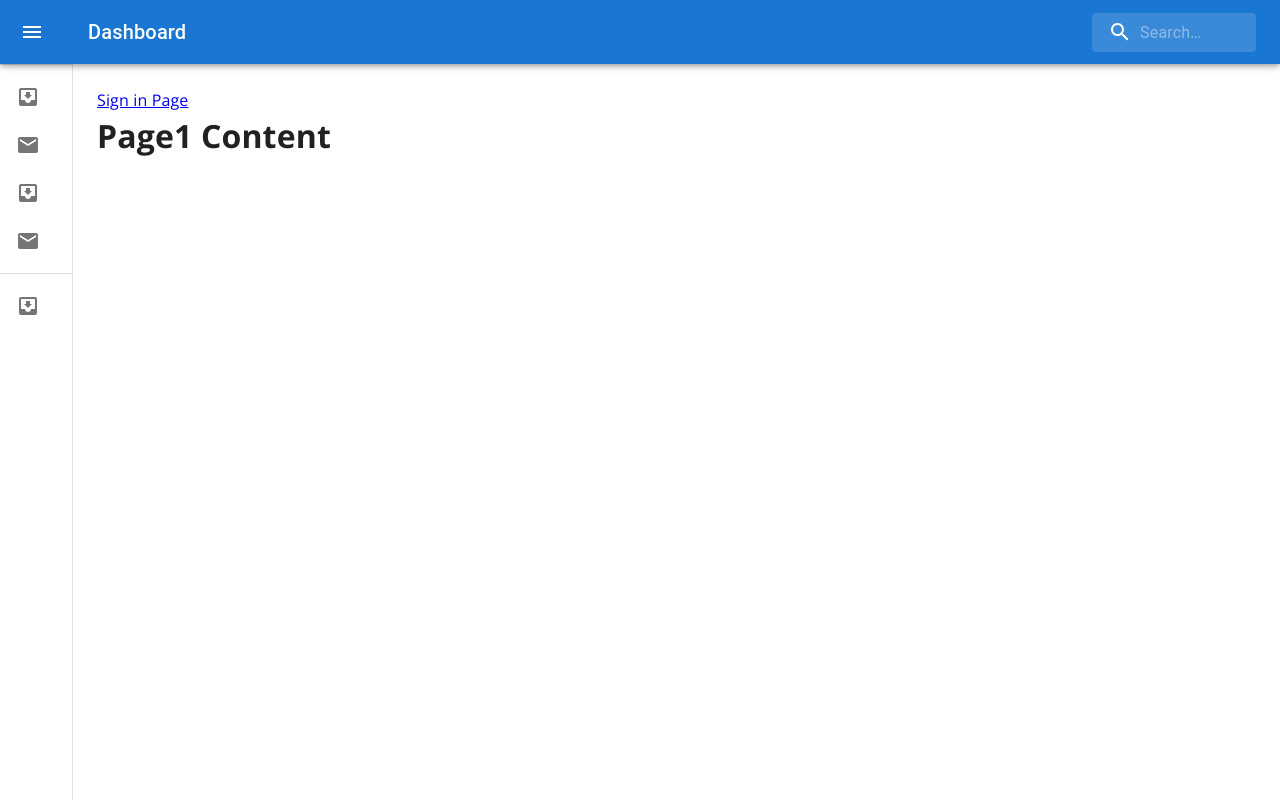
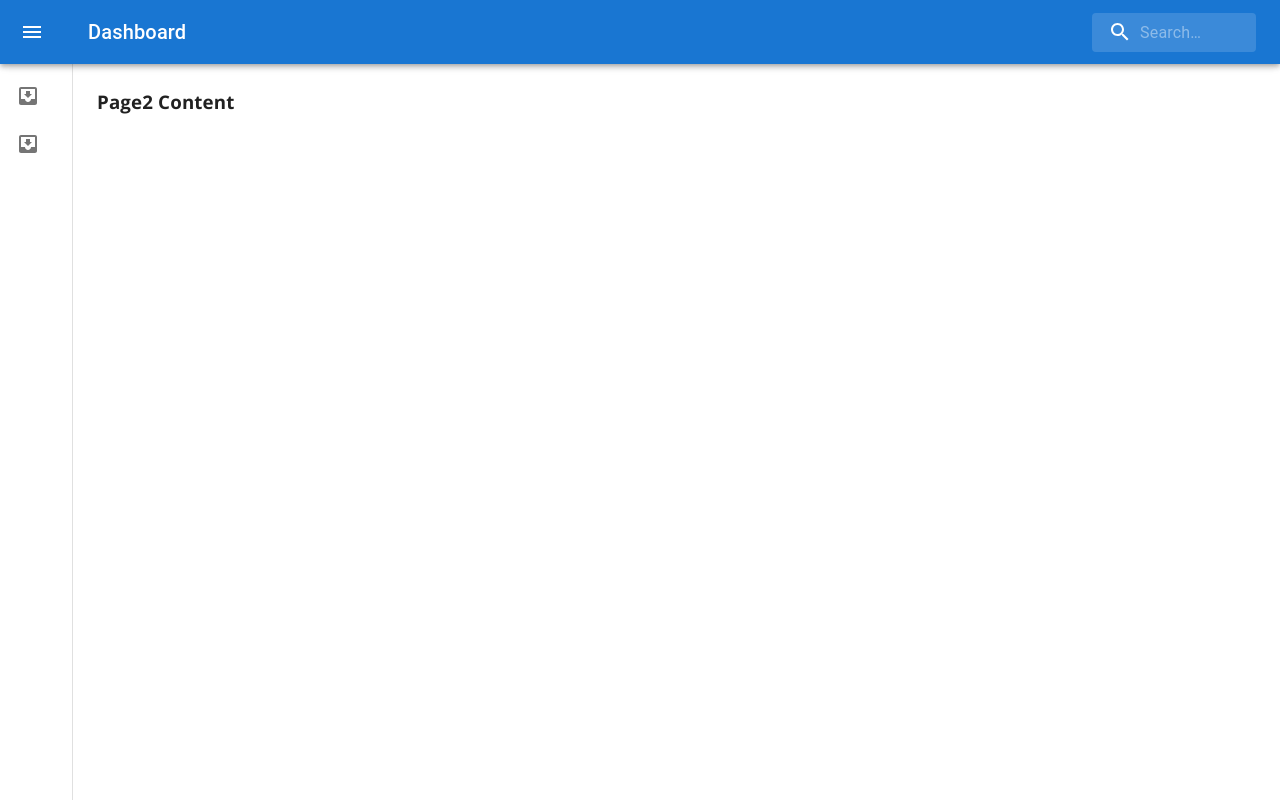
Before and after one commit to failury/cs546-final-project-group-7, a React (Create React App) app: page /Dashboard/page2 in a window 1280 px wide. Built offline with nearby package versions, Linux system fonts and the light colour scheme.

Commit message:
refine the routes

```diff
--- a/src/App.js
+++ b/src/App.js
@@ -1,19 +1,19 @@
 
-import { BrowserRouter, Route, Switch } from 'react-router-dom';
-import SignIn from "./pages/SignIn";
-import SignUp from "./pages/SignUp";
-import page1 from "./pages/page1";
-import Dashboard from "./components/Dashboard";
+import { Route,Redirect, Switch } from 'react-router-dom';
+import routes from './routes';
+import RouteWithSubRoutes from './components/RouteWithSubRoutes.js';
+import nofound from './pages/nofound';
 function App() {
   return (
-    <main>
+    <>
       <Switch>
-      <Route path="/" render={(props) => <Dashboard {...props} PageComponent={page1} />} />
-                <Route path="/signin" component={SignIn} />
-                <Route path="/signup" component={SignUp} />
-                <Route path="/page1" component={page1} />
+      <Redirect exact from="/" to="/Dashboard" />
+        {routes.map((route, i) => (
+            <RouteWithSubRoutes key={i} {...route} />
+        ))}
+        <Route component={nofound} />
       </Switch>
-    </main>
+    </>
 
 
   );
--- a/src/components/Dashboard.js
+++ b/src/components/Dashboard.js
@@ -1,5 +1,5 @@
 import * as React from 'react';
-import { styled, useTheme,alpha } from '@mui/material/styles';
+import { styled, useTheme, alpha } from '@mui/material/styles';
 import Box from '@mui/material/Box';
 import MuiDrawer from '@mui/material/Drawer';
 import MuiAppBar from '@mui/material/AppBar';
@@ -7,7 +7,6 @@ import Toolbar from '@mui/material/Toolbar';
 import List from '@mui/material/List';
 import CssBaseline from '@mui/material/CssBaseline';
 import Typography from '@mui/material/Typography';
-import Divider from '@mui/material/Divider';
 import IconButton from '@mui/material/IconButton';
 import MenuIcon from '@mui/icons-material/Menu';
 import ChevronLeftIcon from '@mui/icons-material/ChevronLeft';
@@ -16,10 +15,13 @@ import ListItem from '@mui/material/ListItem';
 import ListItemIcon from '@mui/material/ListItemIcon';
 import ListItemText from '@mui/material/ListItemText';
 import InboxIcon from '@mui/icons-material/MoveToInbox';
-import MailIcon from '@mui/icons-material/Mail';
 import InputBase from '@mui/material/InputBase';
 import SearchIcon from '@mui/icons-material/Search';
-import { Link } from 'react-router-dom';
+import RouteWithSubRoutes from './RouteWithSubRoutes';
+import {
+  Switch,
+  Link
+} from 'react-router-dom';
 const drawerWidth = 240;
 
 const openedMixin = (theme) => ({
@@ -87,13 +89,13 @@ const Drawer = styled(MuiDrawer, { shouldForwardProp: (prop) => prop !== 'open'
   }),
 );
 
-export default function Dashboard({PageComponent}) {
+export default function Dashboard({ routes }) {
+
   const theme = useTheme();
   const [open, setOpen] = React.useState(false);
   const handleDrawerOpen = () => {
     setOpen(true);
   };
-
   const handleDrawerClose = () => {
     setOpen(false);
   };
@@ -176,32 +178,29 @@ export default function Dashboard({PageComponent}) {
             {theme.direction === 'rtl' ? <ChevronRightIcon /> : <ChevronLeftIcon />}
           </IconButton>
         </DrawerHeader>
-        <Divider />
         <List>
-          {['Inbox', 'Starred', 'Send email', 'Drafts'].map((text, index) => (
-            <ListItem button key={text}>
-              <ListItemIcon>
-                {index % 2 === 0 ? <InboxIcon /> : <MailIcon />}
-              </ListItemIcon>
-              <ListItemText primary={text} />
-            </ListItem>
-          ))}
-        </List>
-        <Divider />
-        <List>
-            <ListItem button component={Link} to="/page1" key="Page1">
-              <ListItemIcon>
-                <InboxIcon />
-              </ListItemIcon>
-              <ListItemText primary="Page1" />
-            </ListItem>
+          <ListItem button component={Link} to="/Dashboard/page1">
+            <ListItemIcon>
+              <InboxIcon />
+            </ListItemIcon>
+            <ListItemText primary="Page1" />
+          </ListItem>
+          <ListItem button component={Link} to="/Dashboard/page2">
+            <ListItemIcon>
+              <InboxIcon />
+            </ListItemIcon>
+            <ListItemText primary="Page2" />
+          </ListItem>
 
         </List>
       </Drawer>
       <Box component="main" sx={{ flexGrow: 1, p: 3 }}>
         <DrawerHeader />
-          <Link to='/signin'>Sign in Page</Link>
-       <PageComponent/>
+        <Switch>
+          {routes.map((route,i)=>(
+            <RouteWithSubRoutes key={i} {...route}/>
+          ))}
+        </Switch>
       </Box>
     </Box>
   );
--- /dev/null
+++ b/src/components/RouteWithSubRoutes.js
@@ -0,0 +1,14 @@
+import { Route } from 'react-router-dom';
+
+const RouteWithSubRoutes = (route) => {
+    return (
+    <Route
+        path={route.path}
+        render={(props) => (
+            <route.component {...props} routes={route.routes} />
+        )}
+    />
+    );
+};
+
+export default RouteWithSubRoutes;
--- a/src/index.js
+++ b/src/index.js
@@ -1,7 +1,7 @@
 import React from 'react';
 import ReactDOM from 'react-dom';
 import App from './App';
-import { BrowserRouter, Route, Switch } from 'react-router-dom';
+import { BrowserRouter} from 'react-router-dom';
 ReactDOM.render(
   <React.StrictMode>
     <BrowserRouter>
--- /dev/null
+++ b/src/pages/nofound.js
@@ -0,0 +1,9 @@
+import React from 'react'
+
+export default function nofound() {
+    return (
+        <div>
+            <h2>404 no found</h2>
+        </div>
+    )
+}
--- a/src/pages/page1.js
+++ b/src/pages/page1.js
@@ -1,6 +1,6 @@
 import React from 'react'
 
-export default function page1() {
+export default function page1({ routes }) {
     return (
         <div>
             <h1>Page1 Content</h1>
--- /dev/null
+++ b/src/pages/page2.js
@@ -0,0 +1,9 @@
+import React from 'react'
+
+export default function page2({ routes }) {
+    return (
+        <div>
+            <h3>Page2 Content</h3>
+        </div>
+    )
+}
--- /dev/null
+++ b/src/routes.js
@@ -0,0 +1,32 @@
+import Login from "./pages/SignIn";
+import SignUp from "./pages/SignUp";
+import Dashboard from "./components/Dashboard";
+import Page1 from "./pages/page1";
+import Page2 from './pages/page2';
+
+const routes = [
+    {
+    path: '/login',
+    component: Login,
+    },
+    {
+        path: '/signup',
+        component: SignUp,
+        },
+    {
+    path: '/Dashboard',
+    component: Dashboard,
+    routes: [
+        {
+        path: '/Dashboard/page1',
+        component: Page1,
+        },
+        {
+        path: '/Dashboard/page2',
+        component: Page2,
+        },
+    ],
+    },
+];
+
+export default routes;
```
